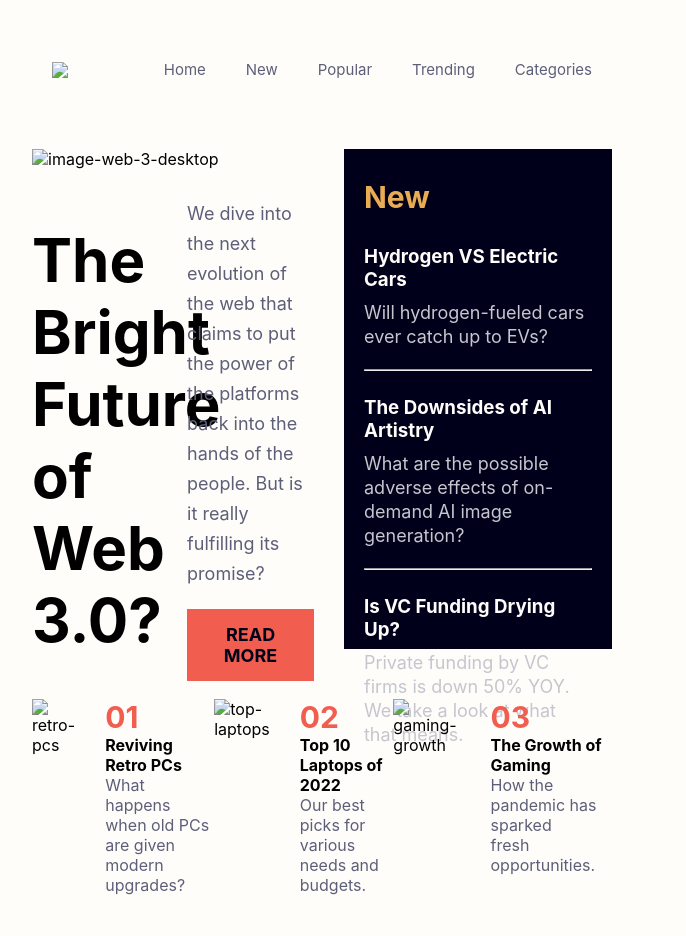
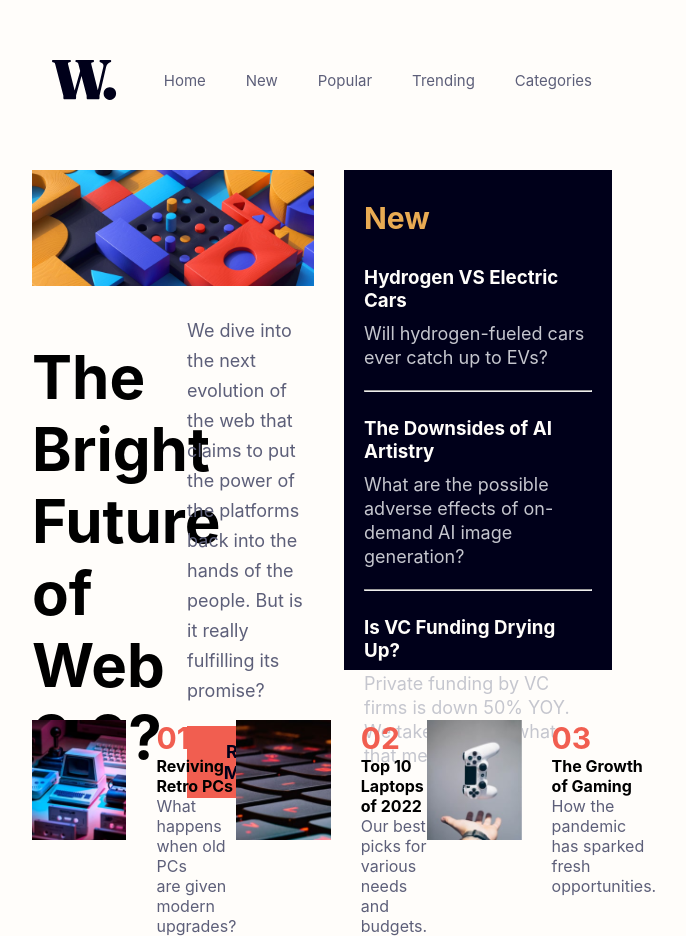
Before and after one commit to dev-m-josh/News-Homepage-Learning-Challenge, a plain HTML site: page index.html in a window 1280 px wide. Shown: the whole page, without its empty margins (318-1004 px from the left). Before the commit the page ends 895 px from the top, so only its background shows below. Drawn offline with Linux system fonts and the light colour scheme; the site is published under a folder, as on GitHub Pages, so addresses that start at the root find nothing.

Commit message:
Proper path declaring

```diff
--- a/index.html
+++ b/index.html
@@ -13,7 +13,7 @@
 </head>
 <body>
   <nav class="nav-bar">
-    <img src="/assets/images/logo.svg"/>
+    <img src="assets/images/logo.svg"/>
     <div class="nav-links">
       <a href="#Home">Home</a>
       <a href="#New">New</a>
@@ -25,7 +25,7 @@
 
   <section class="hero-section">
     <div class="information">
-      <img src="/assets/images/image-web-3-desktop.jpg" alt="image-web-3-desktop">
+      <img src="assets/images/image-web-3-desktop.jpg" alt="image-web-3-desktop">
       <div class="notes">
         <h1>The Bright Future of Web 3.0?</h1>
         <div class="more-notes">
@@ -58,7 +58,7 @@
   </section>
   <footer>
     <div class="footer-divs">
-      <img src="/assets/images/image-retro-pcs.jpg" alt="retro-pcs">
+      <img src="assets/images/image-retro-pcs.jpg" alt="retro-pcs">
       <div class="mini-notes">
         <h2>01</h2>
         <span>Reviving Retro PCs</span>
@@ -68,7 +68,7 @@
       </div>
     </div>
     <div class="footer-divs">
-      <img src="/assets/images/image-top-laptops.jpg" alt="top-laptops">
+      <img src="assets/images/image-top-laptops.jpg" alt="top-laptops">
       <div class="mini-notes">
         <h2>02</h2>
         <span>Top 10 Laptops of 2022</span>
@@ -78,7 +78,7 @@
       </div>
     </div>
         <div class="footer-divs">
-          <img src="/assets/images/image-gaming-growth.jpg" alt="gaming-growth">
+          <img src="assets/images/image-gaming-growth.jpg" alt="gaming-growth">
           <div class="mini-notes">
             <h2>03</h2>
             <span>The Growth of Gaming</span>
```
